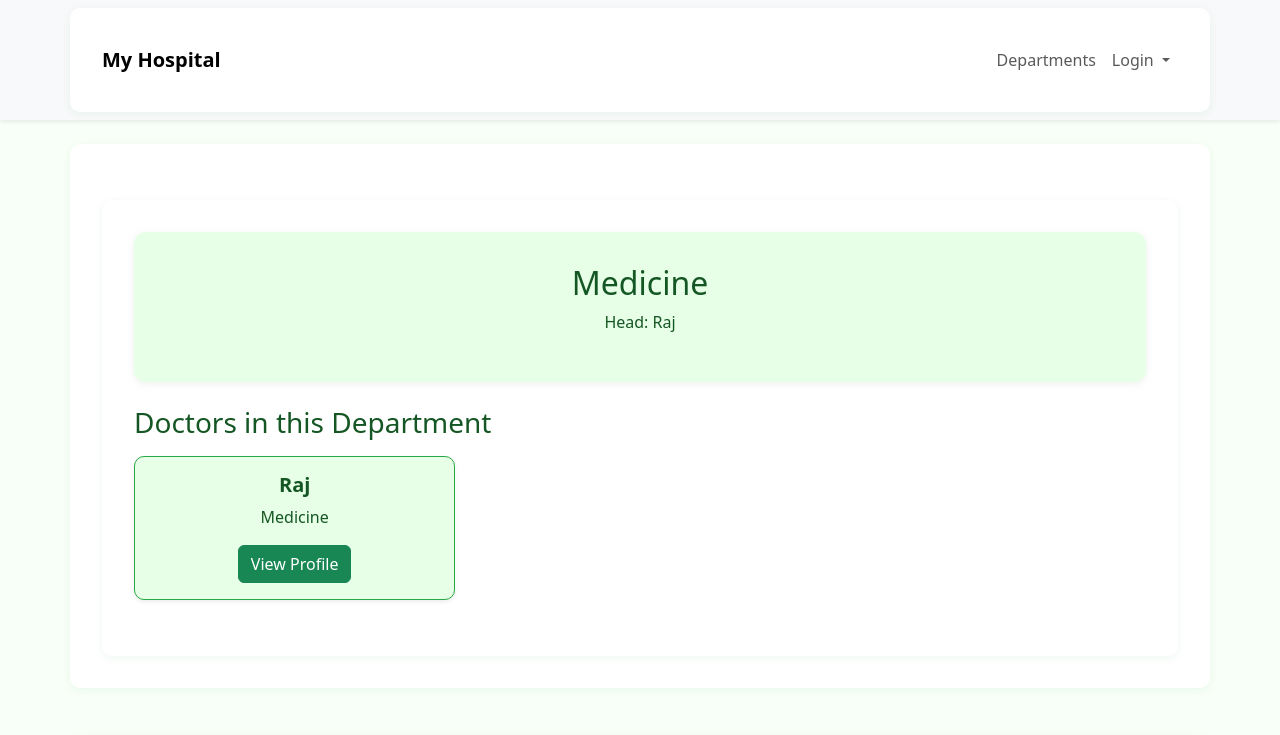
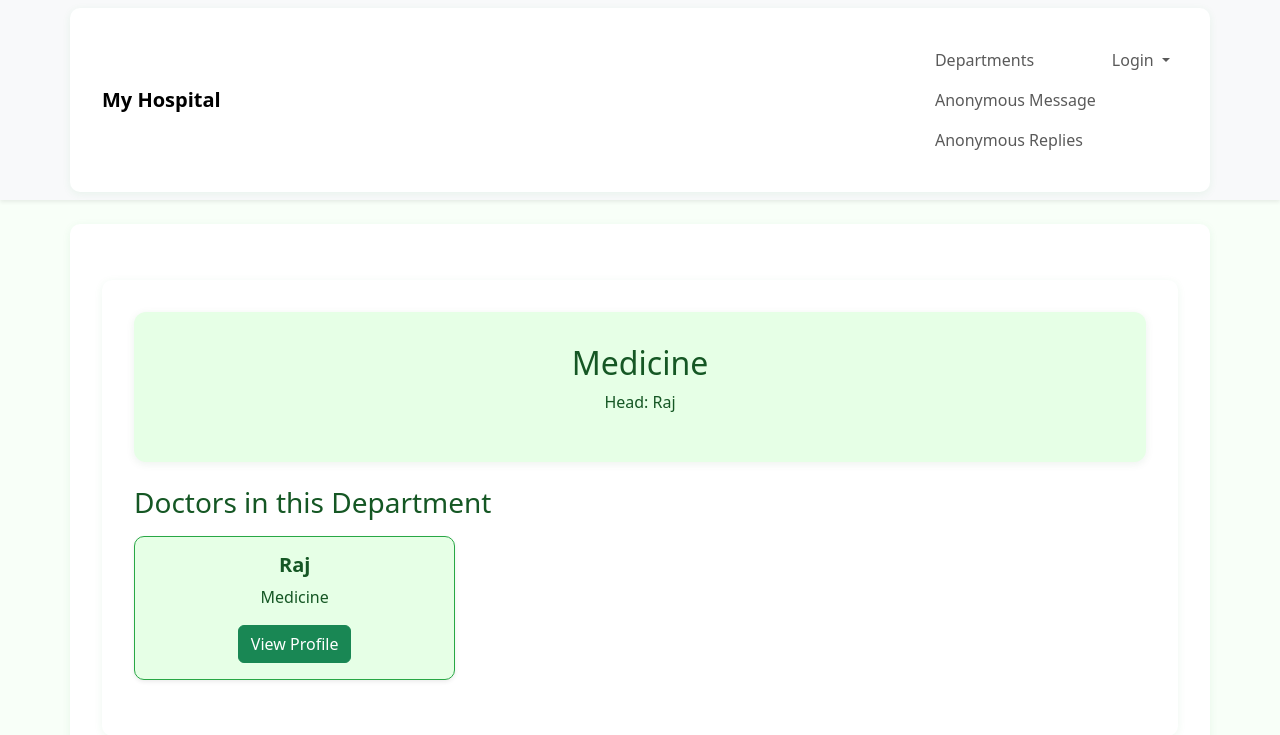
Before and after one commit to rakiburraj/Hospital_web, a Django app: page /doctors/department/1/ in a window 1280 px wide. Shown: the top 735 px of the page. Run offline with Django 5.2, Linux system fonts and the light colour scheme; data comes from the database, SQL or seed files in the repository.

Commit message:
Update base.html

```diff
--- a/templates/base.html
+++ b/templates/base.html
@@ -27,6 +27,9 @@
         <!-- Departments -->
         <li class="nav-item">
           <a class="nav-link" href="{% url 'department_list' %}">Departments</a>
+          <a class="nav-link" href="{% url 'send_message' %}" class="btn btn-outline-danger btn-sm"> Anonymous Message</a>
+          <a class="nav-link" href="{% url 'view_messages' %}">Anonymous Replies</a>
+
         </li>
 
         <!-- Login Dropdown -->
@@ -40,6 +43,8 @@
             <li><a class="dropdown-item" href="{% url 'doctor_login' %}">Doctor Login</a></li>
             <li><a class="dropdown-item" href="{% url 'patient_register' %}">Patient Register</a></li>
             <li><a class="dropdown-item" href="{% url 'patient_login' %}">Patient Login</a></li>
+
+
           </ul>
         </li>
 
@@ -53,6 +58,7 @@
   {% block content %}
   {% endblock %}
 </div>
+<!-- Footer -->
 <footer class="bg-body-tertiary shadow-sm mt-5">
   <div class="container text-center py-4">
     <span class="fw-bold">© 2025 My Hospital. All rights reserved.</span>
@@ -67,5 +73,6 @@
 
   </div>
 </footer>
+
 </body>
 </html>
```
